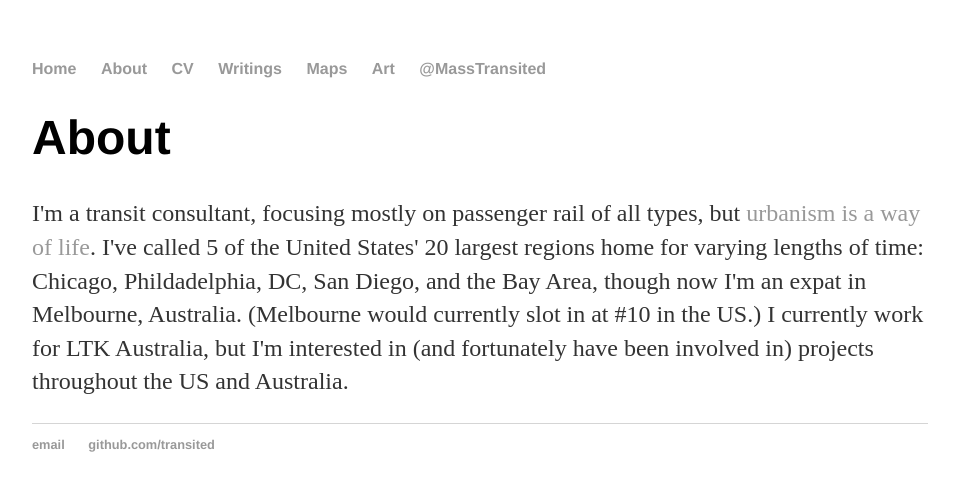
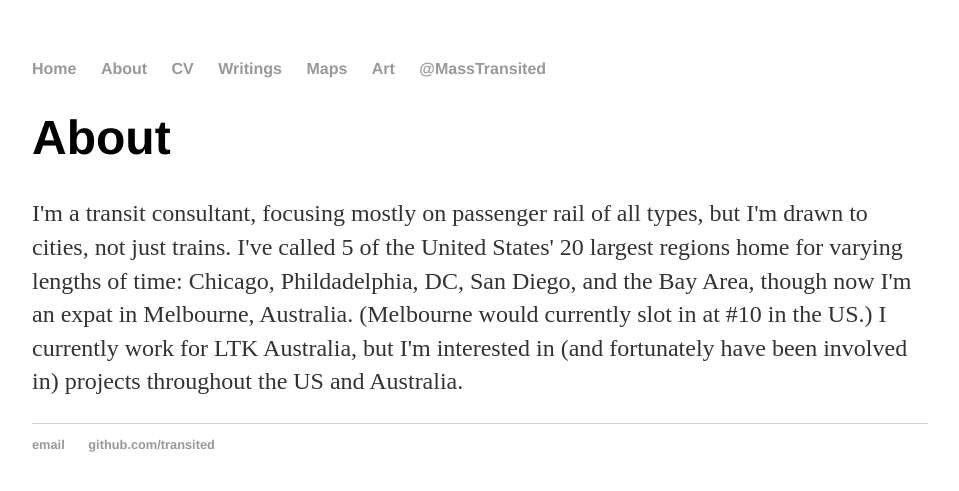
Before and after one commit to transited/transited.github.io, a Jekyll site: the page built from about.html, in a window 1280 px wide. Shown: the top 491 px of the page, without its empty margins (160-1119 px from the left). Built offline with Jekyll 4.4.1, drawn with Linux system fonts in a browser that asks for light colours.

Commit message:
Update about.html

```diff
--- a/about.html
+++ b/about.html
@@ -4,6 +4,6 @@ title: About
 ---
 <div class="blurb">
 	<h1>About</h1>
-	<p>I'm a transit consultant, focusing mostly on passenger rail of all types, but <a href="http://www.sjsu.edu/people/saul.cohn/courses/city/s0/27681191Wirth.pdf">urbanism is a way of life</a>. I've called 5 of the United States' 20 largest regions home for varying lengths of time: Chicago, Phildadelphia, DC, San Diego, and the Bay Area, though now I'm an expat in Melbourne, Australia. (Melbourne would currently slot in at #10 in the US.)
+	<p>I'm a transit consultant, focusing mostly on passenger rail of all types, but I'm drawn to cities, not just trains. I've called 5 of the United States' 20 largest regions home for varying lengths of time: Chicago, Phildadelphia, DC, San Diego, and the Bay Area, though now I'm an expat in Melbourne, Australia. (Melbourne would currently slot in at #10 in the US.)
 I currently work for LTK Australia, but I'm interested in (and fortunately have been involved in) projects throughout the US and Australia.</p>
 </div><!-- /.blurb -->
```
